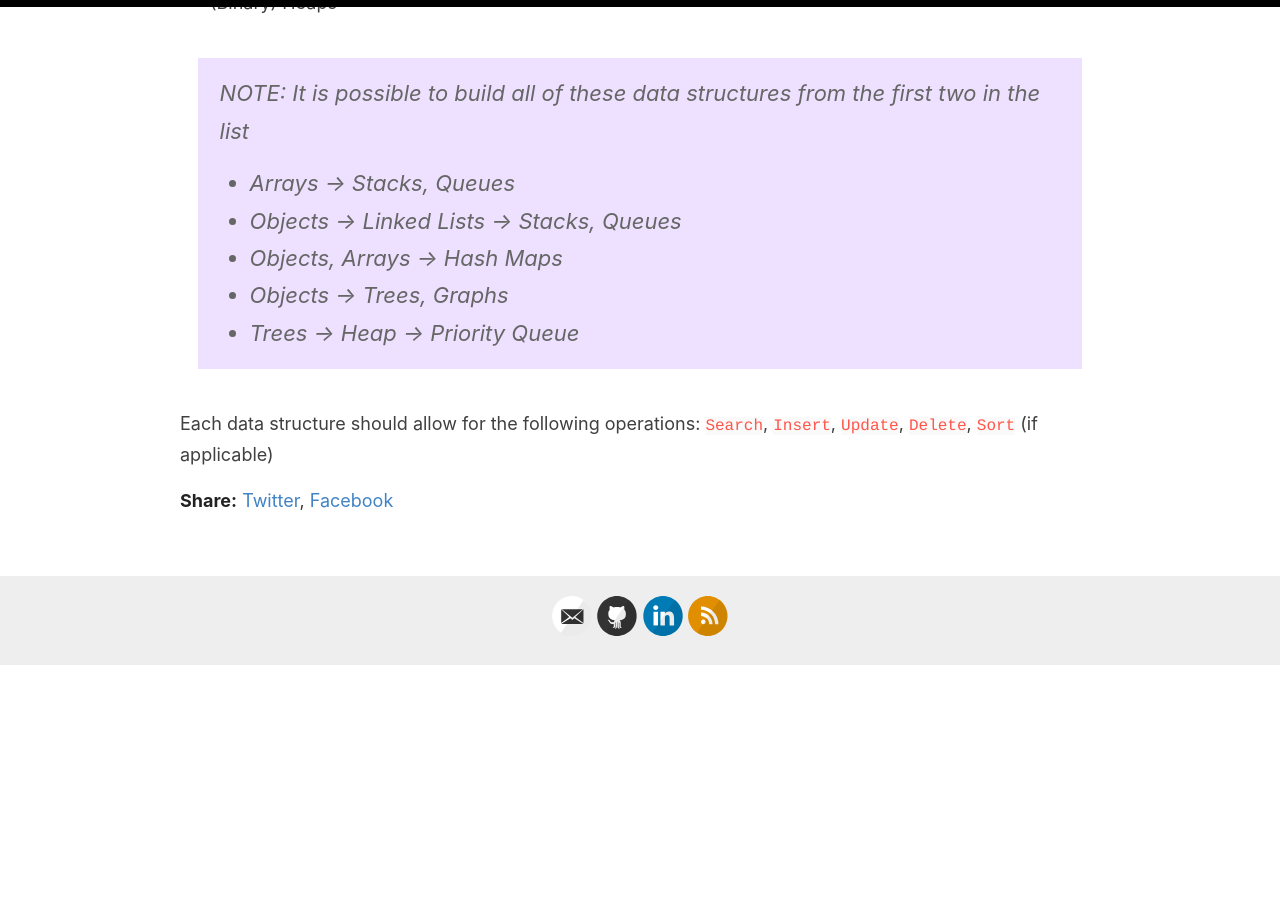
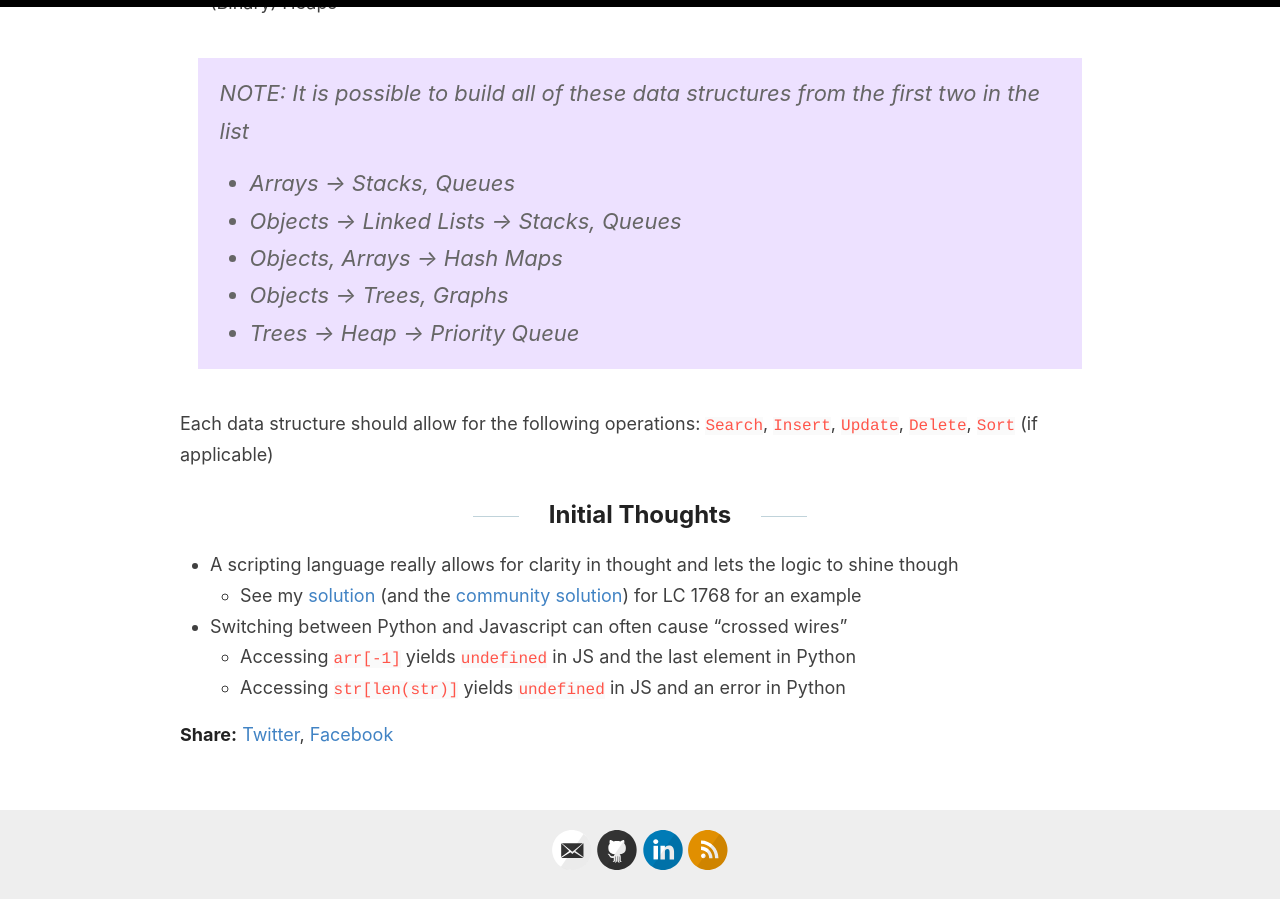
Before and after one commit to harsh-seth/knowhere, a Jekyll site: the page built from _posts/notes/swe/2024-07-24-leetcoding.md, in a window 1280 px wide and 900 px high, scrolled down 1316 px. Built offline with Jekyll 4.4.1, drawn with Linux system fonts in a browser that asks for light colours; before the commit the page ends 1982 px from its top, so only the background shows below that.

Commit message:
Update content

```diff
--- a/_posts/notes/swe/2024-07-24-leetcoding.md
+++ b/_posts/notes/swe/2024-07-24-leetcoding.md
@@ -42,3 +42,11 @@ Decision:
 > - Trees -> Heap -> Priority Queue
 
 Each data structure should allow for the following operations: `Search`, `Insert`, `Update`, `Delete`, `Sort` (if applicable)
+
+
+## Initial Thoughts
+- A scripting language really allows for clarity in thought and lets the logic to shine though
+    - See my [solution](https://github.com/harsh-seth/code-katas/blob/main/leetcode/1768-merge-strings-alternatively/solution.py) (and the [community solution](https://github.com/harsh-seth/code-katas/blob/main/leetcode/1768-merge-strings-alternatively/community_solution.py)) for LC 1768 for an example
+- Switching between Python and Javascript can often cause "crossed wires"
+    - Accessing `arr[-1]` yields `undefined` in JS and the last element in Python
+    - Accessing `str[len(str)]` yields `undefined` in JS and an error in Python
```
